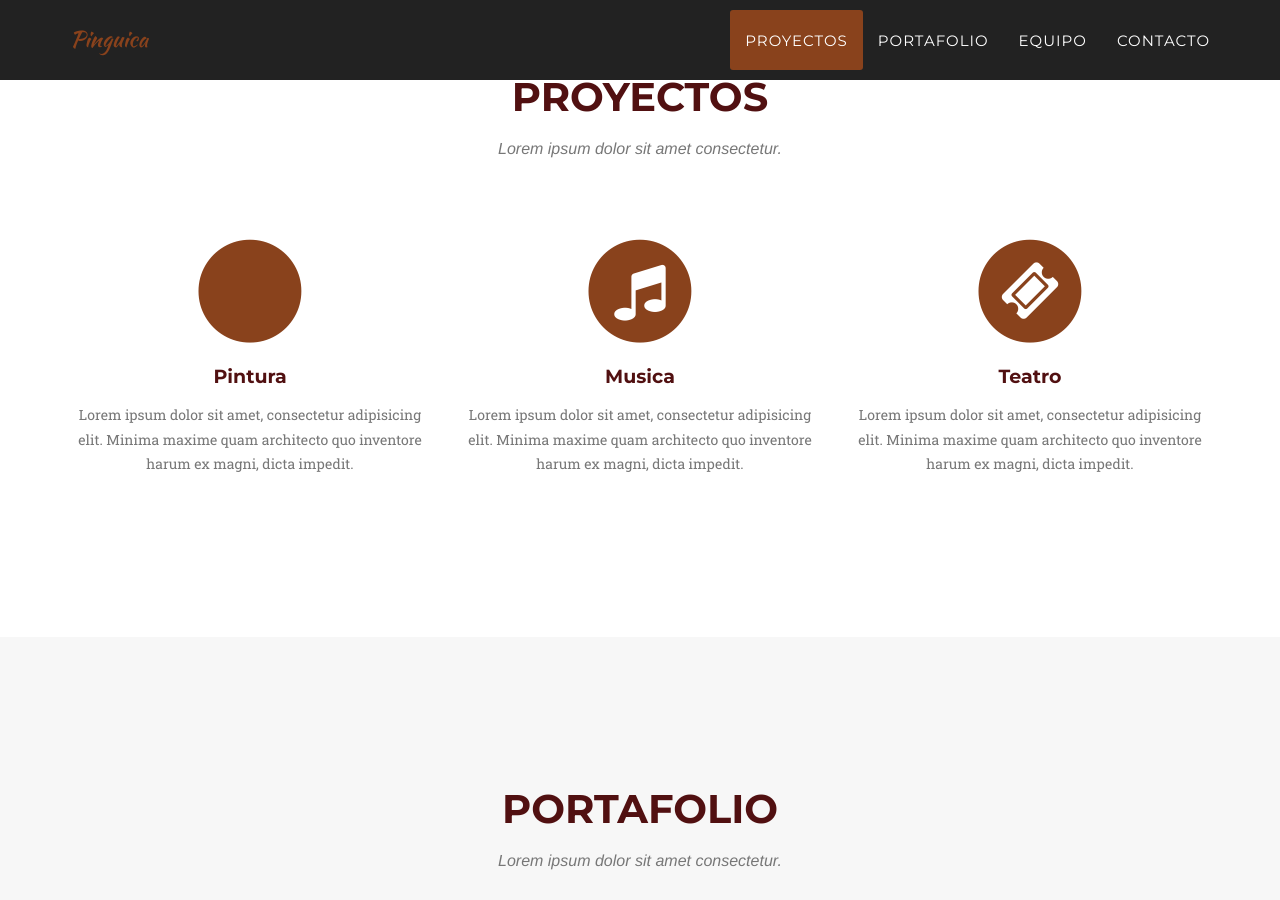
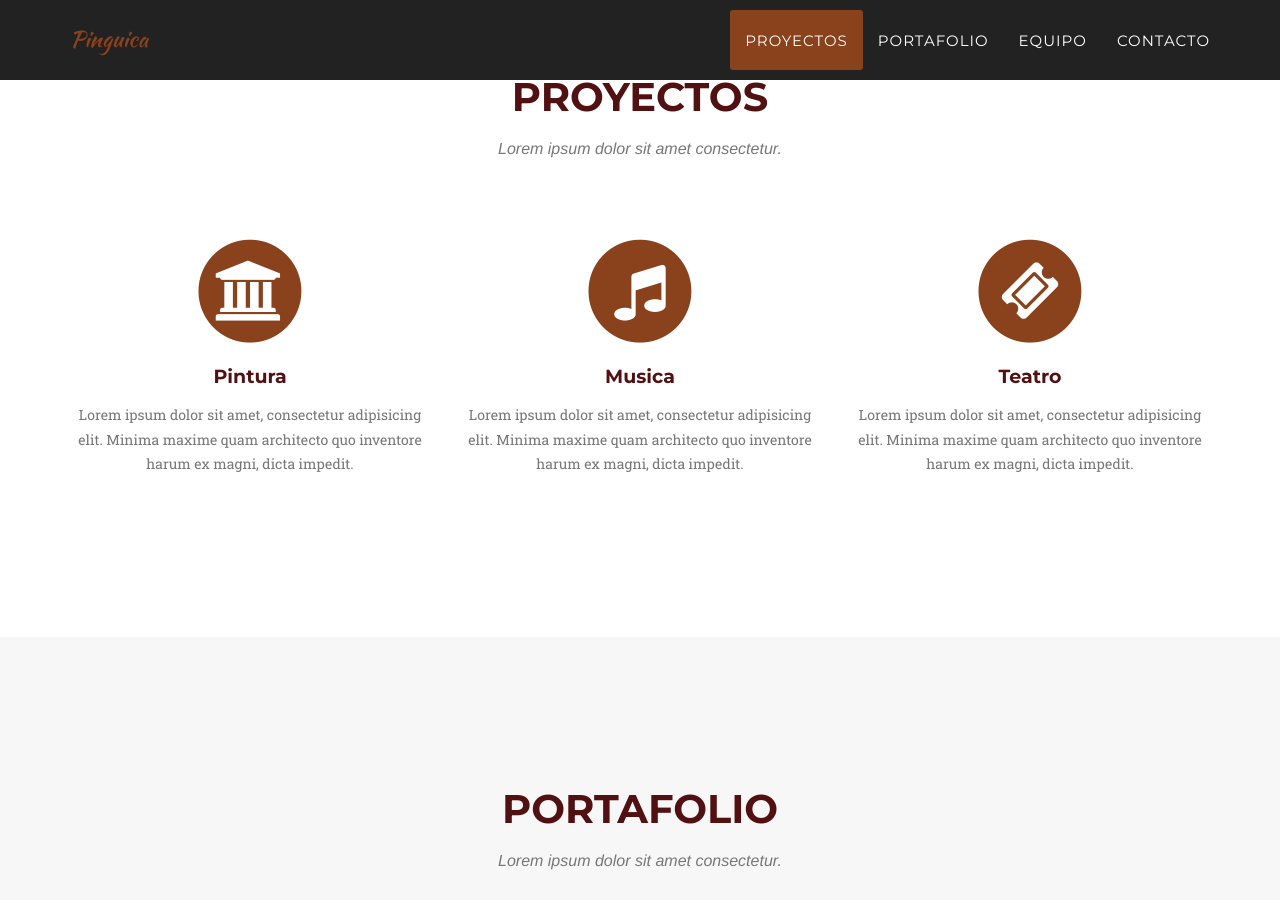
Before and after one commit to abcsds/Pinguica, a Jekyll site: the page built from index.html, in a window 1280 px wide and 900 px high, scrolled down 833 px. Built offline with Jekyll 4.4.1, drawn with Linux system fonts in a browser that asks for light colours; some web fonts are replaced.

Commit message:
Update services

```diff
--- a/_includes/services.html
+++ b/_includes/services.html
@@ -11,7 +11,7 @@
                 <div class="col-md-4">
                     <span class="fa-stack fa-4x">
                         <i class="fa fa-circle fa-stack-2x text-primary"></i>
-                        <i class="fa fa-paint-brush fa-stack-1x fa-inverse"></i>
+                        <i class="fa fa-university fa-stack-1x fa-inverse"></i>
                     </span>
                     <h4 class="service-heading">Pintura</h4>
                     <p class="text-muted">Lorem ipsum dolor sit amet, consectetur adipisicing elit. Minima maxime quam architecto quo inventore harum ex magni, dicta impedit.</p>
```
